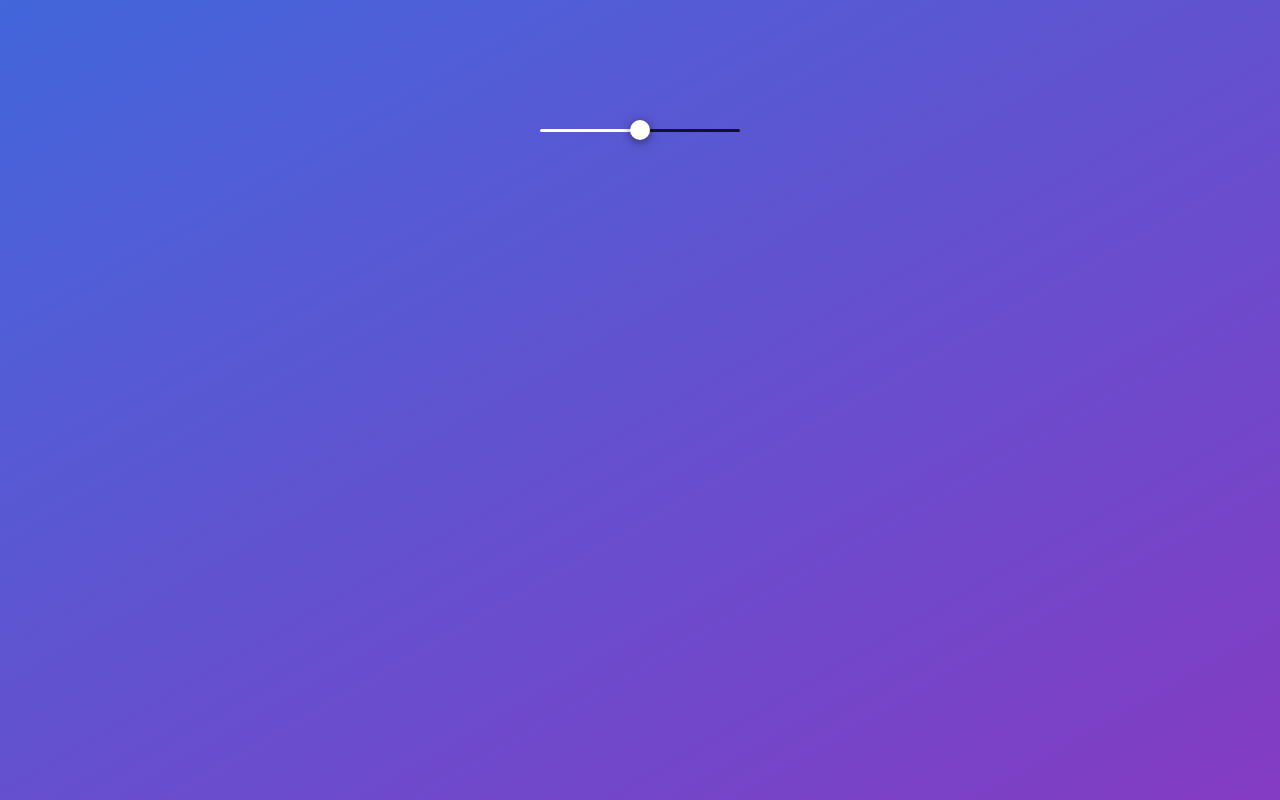
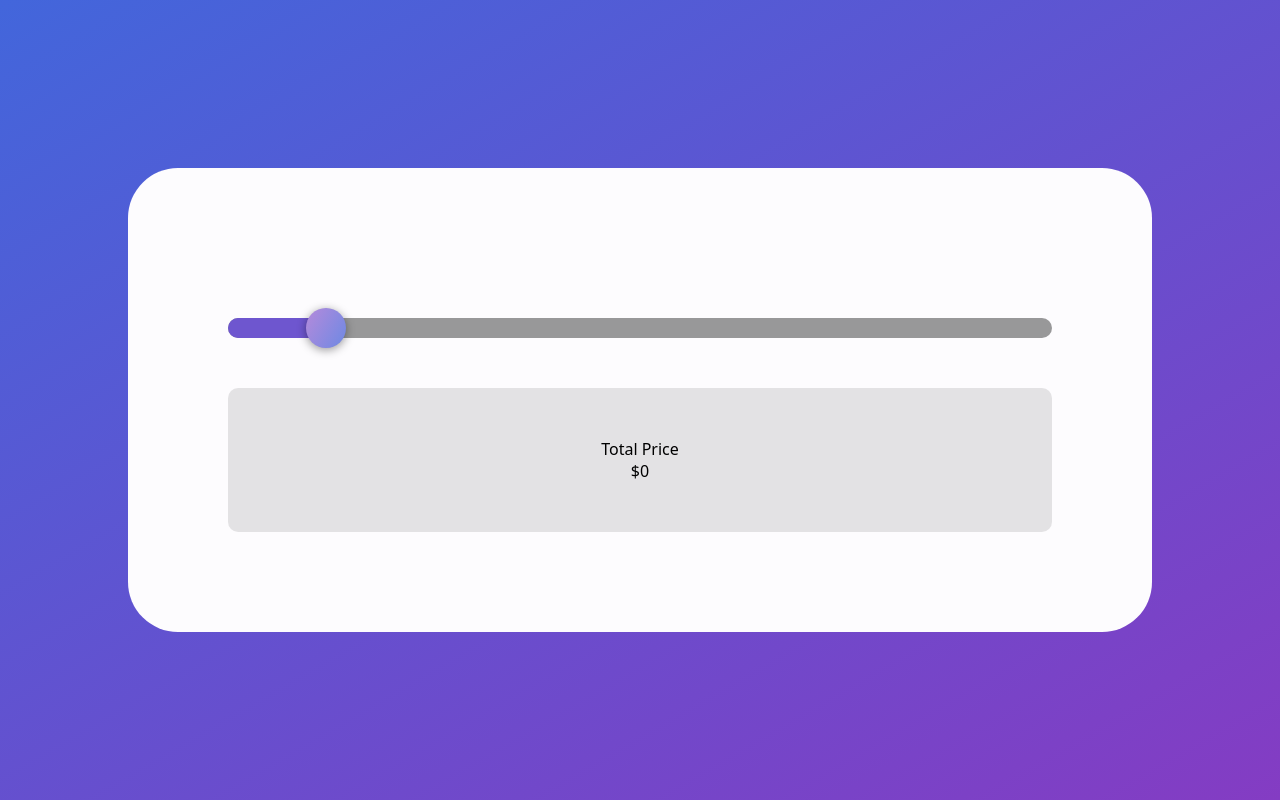
Before and after one commit to edignot/hack-week-radix-slider, a Next.js app: page / in a window 1280 px wide. Built offline with nearby package versions, Linux system fonts and the light colour scheme.

Commit message:
Updating price slider

```diff
--- a/pages/index.js
+++ b/pages/index.js
@@ -1,7 +1,57 @@
-// import React from 'react';
+import React, { useState } from 'react'
+import * as SliderPrimitive from '@radix-ui/react-slider'
 import { styled } from '@stitches/react'
 import { violet, blackA } from '@radix-ui/colors'
-import * as SliderPrimitive from '@radix-ui/react-slider'
+
+const Slider = () => {
+  const [price, setPrice] = useState(0)
+
+  const calculatePriceHandler = (value) => {
+    setPrice(value)
+  }
+
+  return (
+    <StyledForm>
+      <StyledSlider
+        max={100}
+        step={1}
+        aria-label="Volume"
+        defaultValue={[10]}
+        onValueChange={(value) => calculatePriceHandler(value)}
+      >
+        <StyledTrack>
+          <StyledRange />
+        </StyledTrack>
+        <StyledThumb />
+      </StyledSlider>
+      <StyledPriceContainer>
+        <p>Total Price</p>
+        <p>${price}</p>
+      </StyledPriceContainer>
+    </StyledForm>
+  )
+}
+
+const StyledForm = styled('form', {
+  position: 'absolute',
+  top: '50%',
+  left: '50%',
+  transform: 'translate(-50%, -50%)',
+  backgroundColor: violet.violet1,
+  borderRadius: '50px',
+  padding: '100px',
+  width: '80vw',
+})
+
+const StyledPriceContainer = styled('div', {
+  padding: '50px',
+  borderRadius: '10px',
+  backgroundColor: blackA.blackA2,
+  display: 'flex',
+  flexDirection: 'column',
+  alignContent: 'center',
+  alignItems: 'center',
+})
 
 const StyledSlider = styled(SliderPrimitive.Root, {
   position: 'relative',
@@ -9,57 +59,42 @@ const StyledSlider = styled(SliderPrimitive.Root, {
   alignItems: 'center',
   userSelect: 'none',
   touchAction: 'none',
-  width: 200,
-
-  '&[data-orientation="horizontal"]': {
-    height: 20,
-  },
-
-  '&[data-orientation="vertical"]': {
-    flexDirection: 'column',
-    width: 20,
-    height: 100,
-  },
+  width: '100%',
+  height: '100%',
+  paddingTop: '50px',
+  paddingBottom: '50px',
 })
 
 const StyledTrack = styled(SliderPrimitive.Track, {
-  backgroundColor: blackA.blackA10,
+  backgroundColor: blackA.blackA6,
   position: 'relative',
   flexGrow: 1,
   borderRadius: '9999px',
-
-  '&[data-orientation="horizontal"]': { height: 3 },
-  '&[data-orientation="vertical"]': { width: 3 },
+  height: 20,
 })
 
 const StyledRange = styled(SliderPrimitive.Range, {
   position: 'absolute',
-  backgroundColor: 'white',
-  borderRadius: '9999px',
+  backgroundColor: violet.violet9,
+  borderTopLeftRadius: '9999px',
+  borderBottomLeftRadius: '9999px',
   height: '100%',
 })
 
 const StyledThumb = styled(SliderPrimitive.Thumb, {
   all: 'unset',
   display: 'block',
-  width: 20,
-  height: 20,
-  backgroundColor: 'white',
-  boxShadow: `0 2px 10px ${blackA.blackA7}`,
-  borderRadius: 10,
-  '&:hover': { backgroundColor: violet.violet3 },
-  '&:focus': { boxShadow: `0 0 0 5px ${blackA.blackA8}` },
+  backgroundColor: 'red',
+  width: 40,
+  height: 40,
+  borderRadius: '9999px',
+  backgroundImage:
+    'linear-gradient(120deg, hsl(272,53%,70%) 0%, hsl(226,68%,66%) 100%);display:flex;align-items:flex-start;justify-content:center',
+  boxShadow: `0 2px 10px ${blackA.blackA6}`,
+  '&:hover': {
+    backgroundImage:
+      'linear-gradient(150deg, hsl(272,53%,70%) 0%, hsl(226,68%,66%) 100%)',
+  },
 })
 
-const Slider = () => (
-  <form>
-    <StyledSlider defaultValue={[50]} max={100} step={10} aria-label="Volume">
-      <StyledTrack>
-        <StyledRange />
-      </StyledTrack>
-      <StyledThumb />
-    </StyledSlider>
-  </form>
-)
-
 export default Slider
--- a/styles/globals.css
+++ b/styles/globals.css
@@ -8,13 +8,6 @@ body{
   font-family:system-ui;
   width:100vw;
   height:100vh;
+  position: relative;
   background-image:linear-gradient(330deg, hsl(272,53%,50%) 0%, hsl(226,68%,56%) 100%);display:flex;align-items:flex-start;justify-content:center;
 }
-
-body>div{
-  padding-top:120px
-}
-
-svg{
-  display:block;
-}
```
Also changed, not shown: styles/Home.module.css (added).
